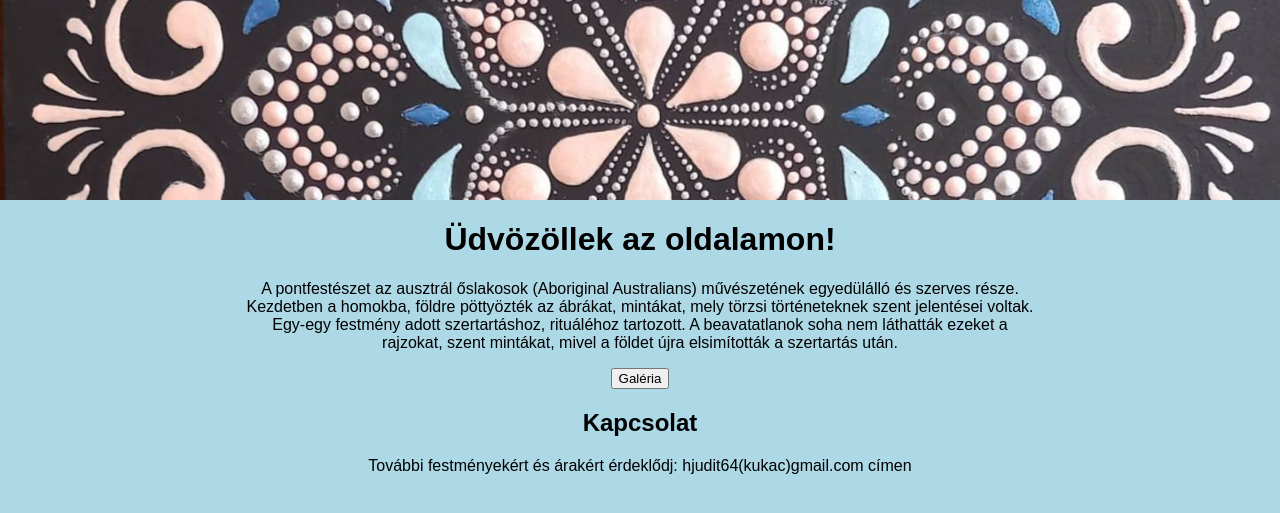
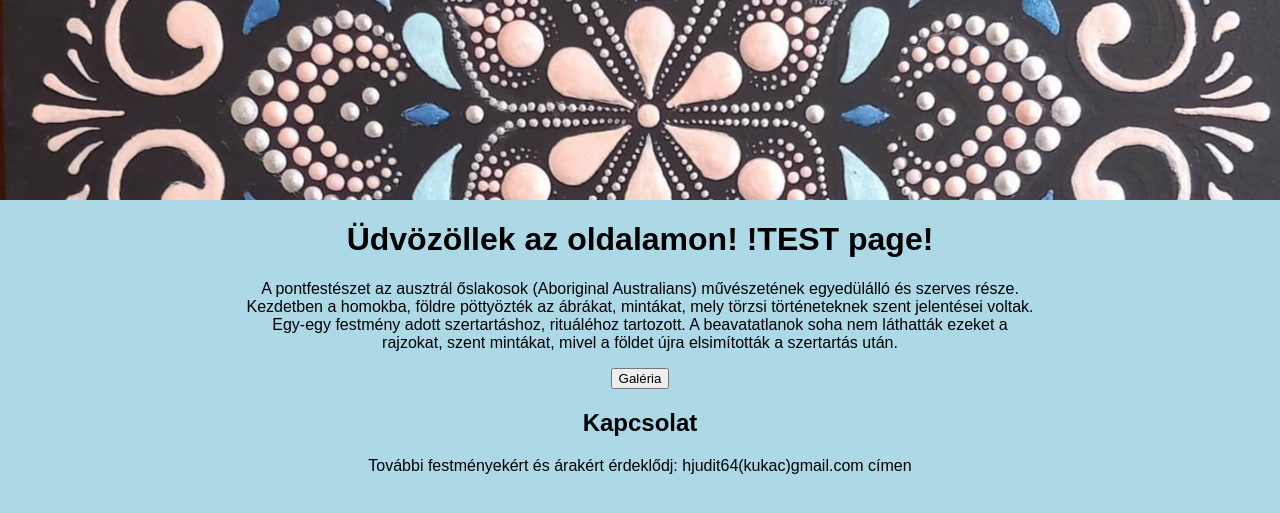
Before and after one commit to balazsvamosi1/balazsvamosi.github.io, a Jekyll site: the page built from index.md, in a window 1280 px wide. Shown: the top 513 px of the page. Built offline with Jekyll 4.4.1, drawn with Linux system fonts in a browser that asks for light colours; some web fonts are replaced; a script that is not in the unit is left out; comment, search, counter and statistics services are not loaded.

Commit message:
Update index.md

```diff
--- a/index.md
+++ b/index.md
@@ -5,7 +5,7 @@ background_image: "{{ site.background_images | sample }}"
 ---
 
 <div class="center-text">
-  <h1>Üdvözöllek az oldalamon!</h1>
+  <h1>Üdvözöllek az oldalamon! !TEST page!</h1>
 
   <p>
     A pontfestészet az ausztrál őslakosok (Aboriginal Australians) művészetének egyedülálló és szerves része. Kezdetben a homokba, földre pöttyözték az ábrákat, mintákat, mely törzsi történeteknek szent jelentései voltak. Egy-egy festmény adott szertartáshoz, rituáléhoz tartozott. A beavatatlanok soha nem láthatták ezeket a rajzokat, szent mintákat, mivel a földet újra elsimították a szertartás után.
```
